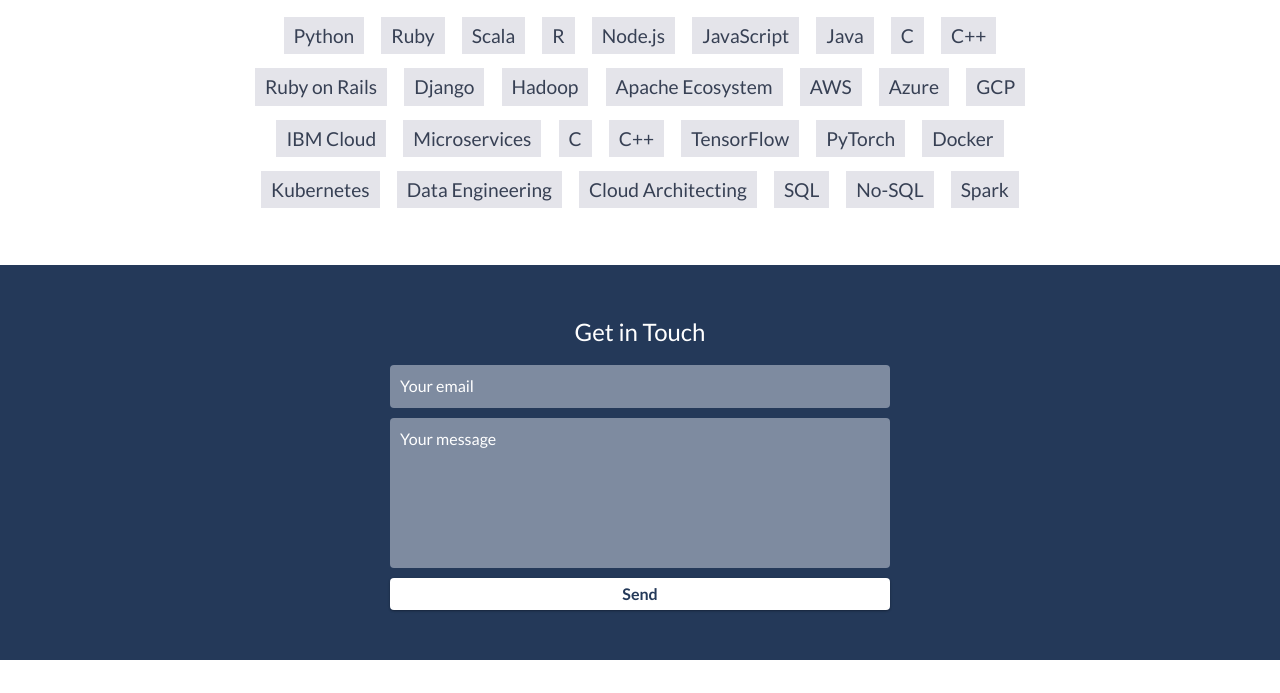
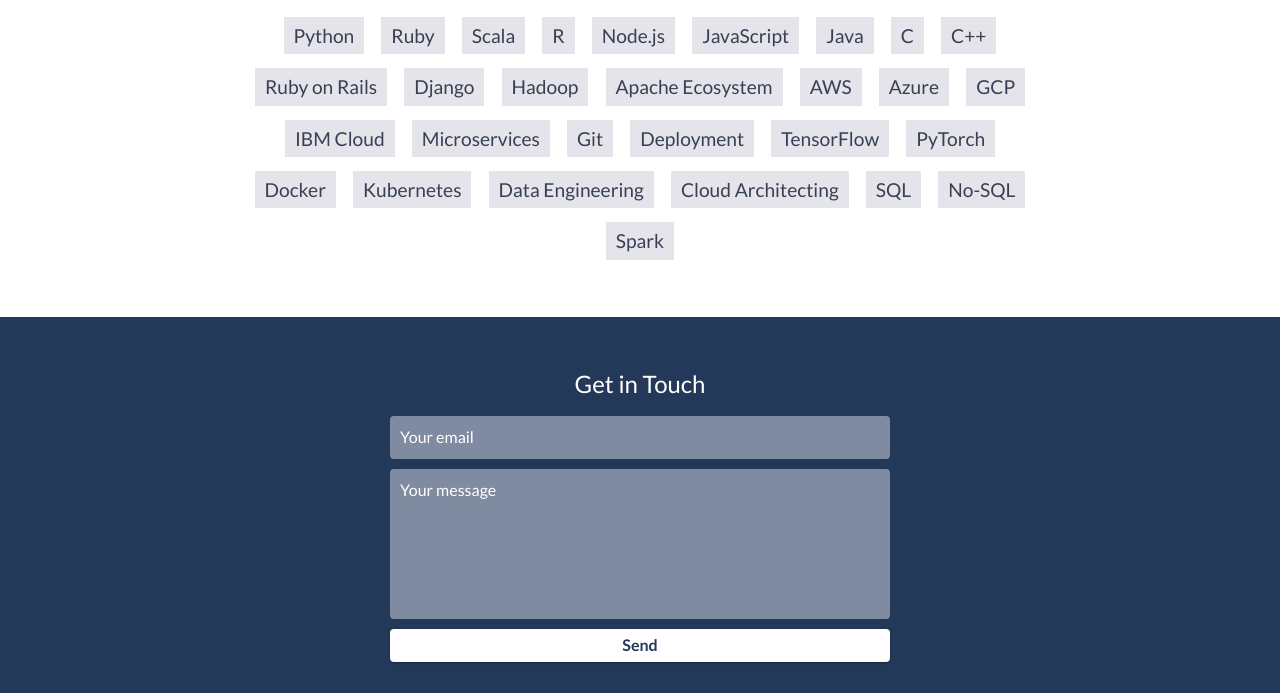
Before and after one commit to helpthx/helpthx.github.oi, a website: page index.html in a window 1280 px wide. Shown: the part 7900-8593 px from the top of the page. Drawn offline with nearby package versions, Linux system fonts and the light colour scheme.

Commit message:
feat(portifolio): fix c++ c skills

```diff
--- a/index.html
+++ b/index.html
@@ -503,8 +503,8 @@
             <li>GCP</li>
             <li>IBM Cloud</li>
             <li>Microservices</li>
-            <li>C</li>
-            <li>C++</li>
+            <li>Git</li>
+            <li>Deployment</li>
             <li>TensorFlow</li>
             <li>PyTorch</li>
             <li>Docker</li>
```
